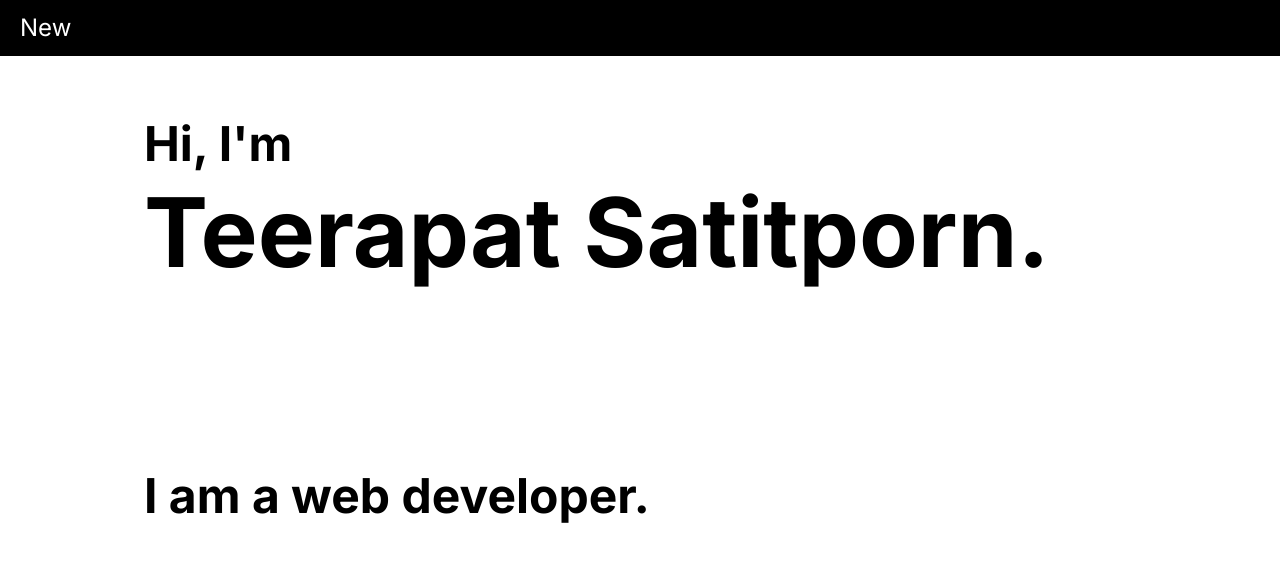
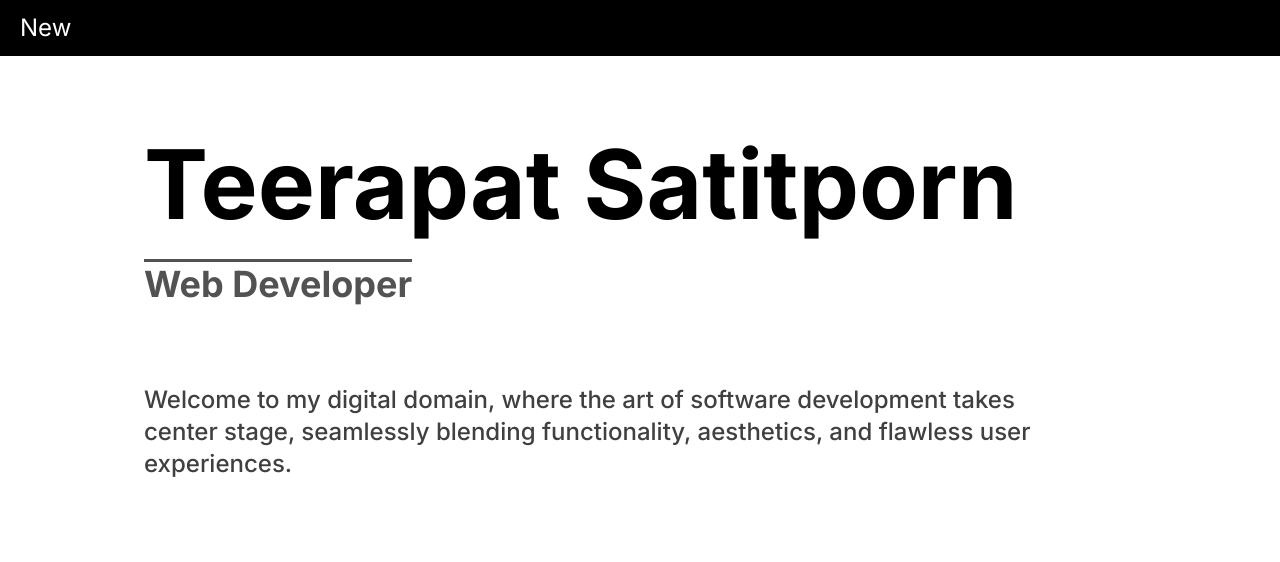
Before and after one commit to nnewtrp/portfolio_new, a Next.js app: page / in a window 1280 px wide. Shown: the top 562 px of the page. Built offline with nearby package versions, Linux system fonts and the light colour scheme.

Commit message:
update Text styles

```diff
--- a/src/app/page.tsx
+++ b/src/app/page.tsx
@@ -2,18 +2,29 @@
   return (
     <>
       <div className="h-screen bg-white">
+        {/* Top Bar */}
         <div className="bg-black text-white text-2xl px-5 py-3">New</div>
 
-        <div className="text-2xl px-36 py-16">
-          <h1 className="text-black font-bold text-5xl">
-            Hi, I'm
-          </h1>
-          <h1 className="text-black font-bold text-8xl mt-4">
-            Teerapat Satitporn.
-          </h1>
-          <h2 className="text-black font-bold text-5xl mt-48">
-            I am a web developer.
-          </h2>
+        {/* Content Container */}
+        <div className="container flex flex-row text-2xl px-36 py-16">
+          {/* Text */}
+          <div className="basis-11/12">
+            <h1 className="text-black font-bold text-8xl mt-4">
+              Teerapat Satitporn
+            </h1>
+            <h2 className="text-neutral-600 overline font-bold text-4xl mt-8">
+              Web Developer
+            </h2>
+
+            <p className="text-neutral-700 text-2xl font-medium mt-20">
+              Welcome to my digital domain, where the art of software development takes center stage,
+              seamlessly blending functionality, aesthetics, and flawless user experiences.
+            </p>
+          </div>
+
+          {/* Menu Bar */}
+          <div className="basis-1/12">
+          </div>
         </div>
       </div>
     </>
```
